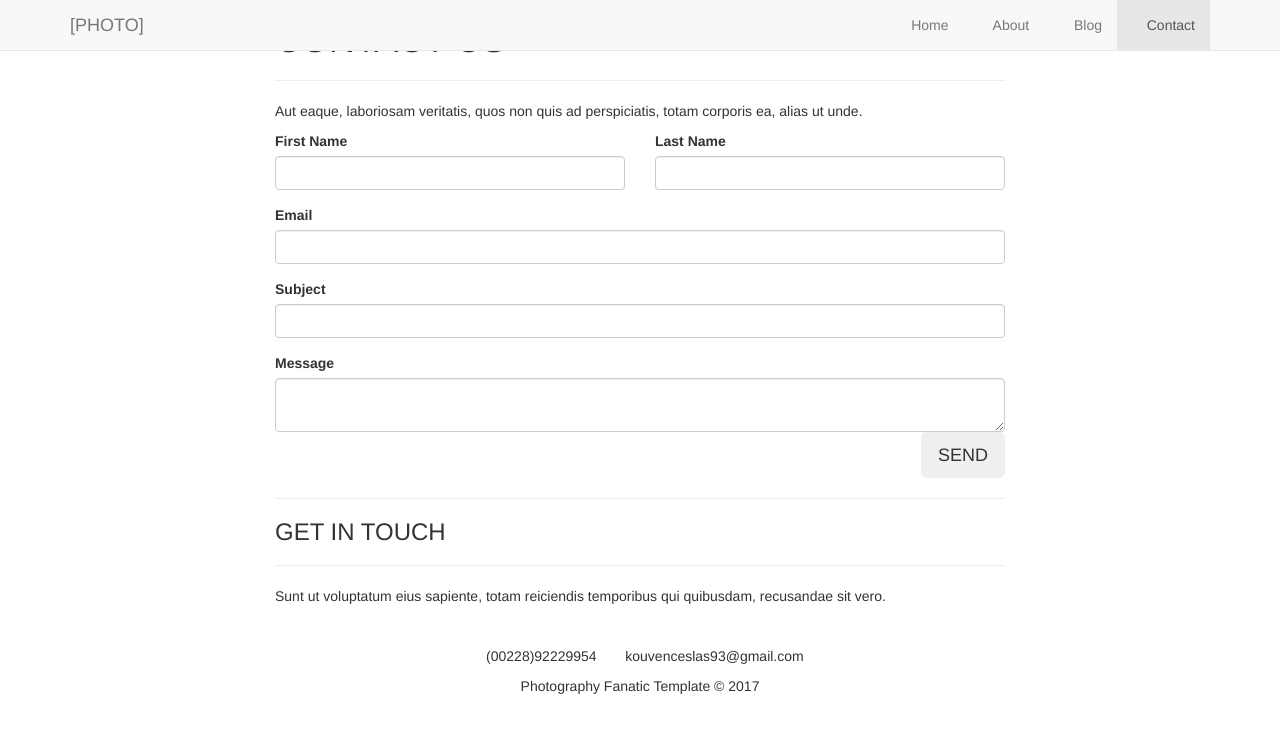
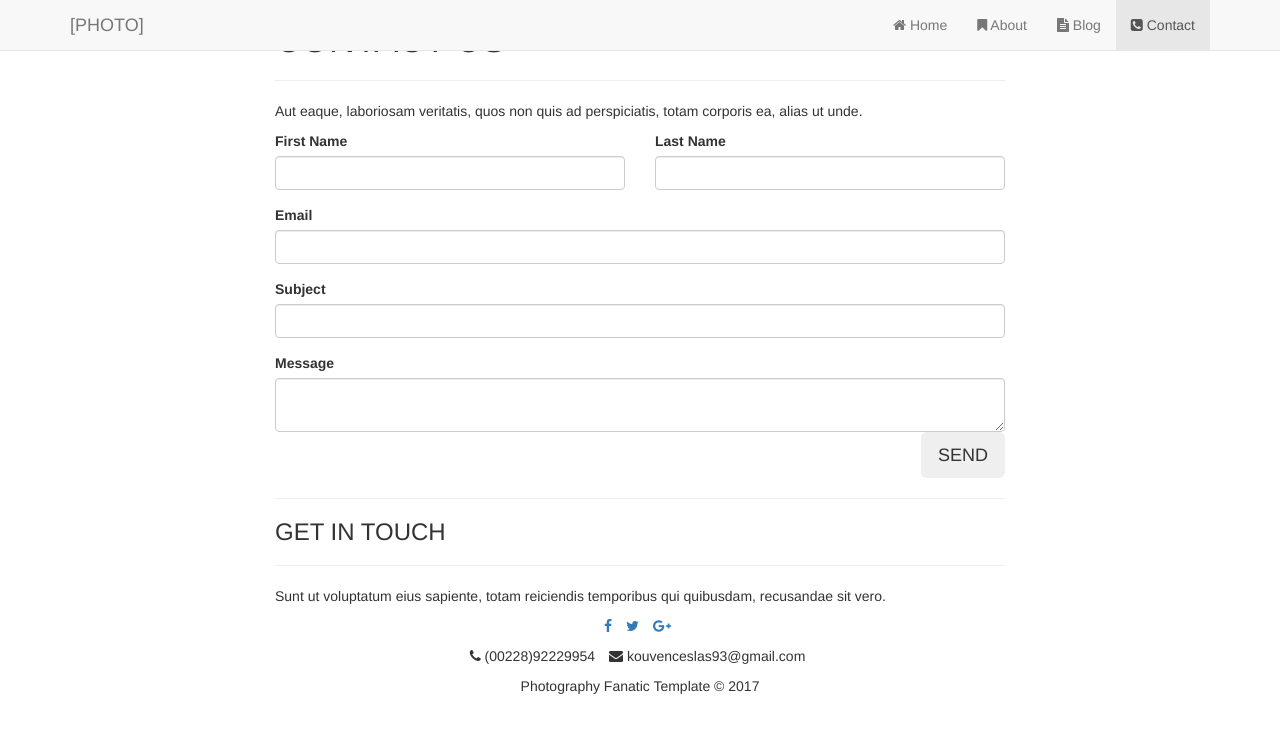
Before and after one commit to BehnamGolmohammadi/Photo, a Django app: page /contact in a window 1280 px wide. Shown: the top 733 px of the page. Run offline with Django 3.2, Linux system fonts and the light colour scheme; some libraries are stand-ins or nearby versions; some web fonts are replaced.

Commit message:
Update contact.html
use static tag

```diff
--- a/templates/website/contact.html
+++ b/templates/website/contact.html
@@ -1,17 +1,22 @@
+{% load static %}
+
 <!DOCTYPE html>
-<html>
+
+<html lang="en">
 <head>
     <meta charset="utf-8">
     <meta http-equiv="X-UA-Compatible" content="IE=edge">
     <meta name="viewport" content="width=device-width, initial-scale=1">
-	<title>PhotographItem-Responsive Theme | Contact</title>
+	  <title>PhotographItem-Responsive Theme</title>
 
-	<!-- Bootstrap core css -->
-	<link rel="stylesheet" type="text/css" href="bootstrap/css/bootstrap.min.css">
-	<!-- Bootstrap core css -->
-	<link rel="stylesheet" type="text/css" href="css/style.css">
-	<!-- Font Awesome icons -->
-	<link rel="stylesheet" type="text/css" href="font-awesome/css/font-awesome.min.css">
+  	<!-- Bootstrap core css -->
+  	<link rel="stylesheet" type="text/css" href="{% static 'bootstrap/css/bootstrap.min.css' %}">
+  	<!-- Bootstrap core css -->
+  	<link rel="stylesheet" type="text/css" href="{% static 'css/style.css' %}">
+  	<!-- Magnific-popup css -->
+  	<link rel="stylesheet" type="text/css" href="{% static 'css/magnific-popup.css' %}">
+  	<!-- Font Awesome icons -->
+  	<link rel="stylesheet" type="text/css" href="https://cdnjs.cloudflare.com/ajax/libs/font-awesome/4.7.0/css/font-awesome.min.css">
 
     <!-- HTML5 Shim and Respond.js IE8 support of HTML5 elements and media queries -->
     <!-- WARNING: Respond.js doesn't work if you view the page via file:// -->
```
